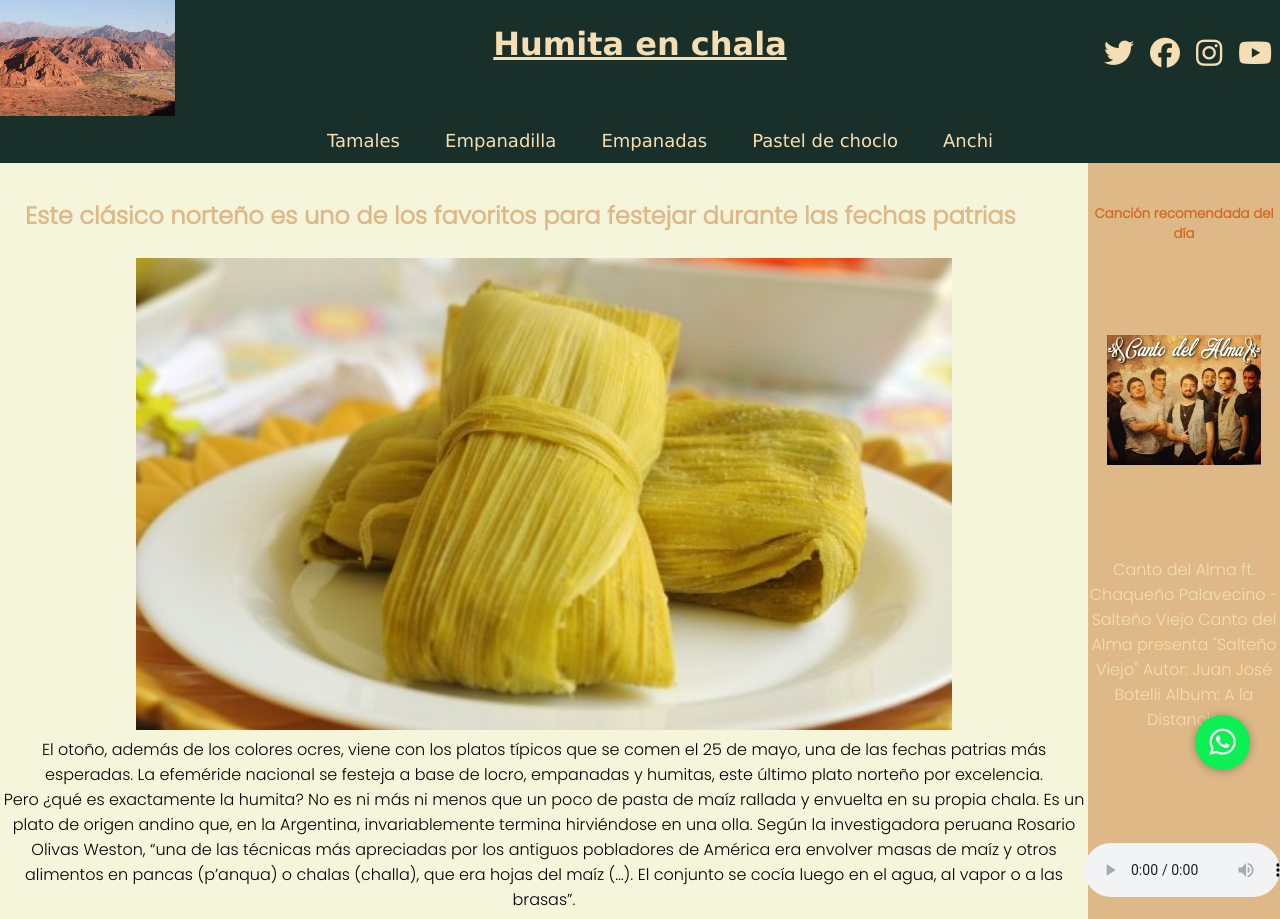
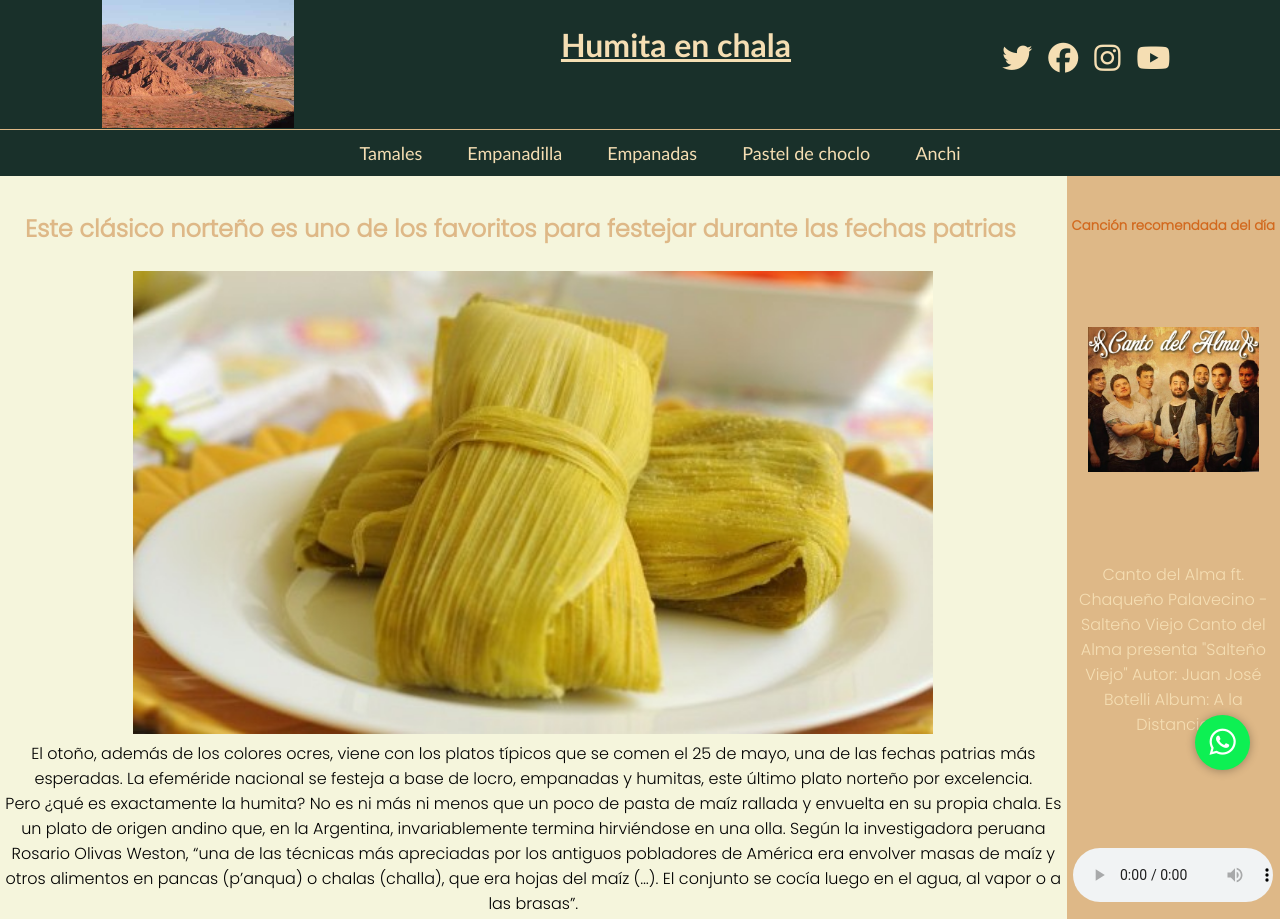
Before and after one commit to jesizf/FrontEndPd, a plain HTML site: page index.html in a window 1280 px wide. Shown: the top 919 px of the page. Drawn offline with Linux system fonts and the light colour scheme.

Commit message:
agrega fuentes

```diff
--- a/css/general.css
+++ b/css/general.css
@@ -3,17 +3,22 @@
 box-sizing: border-box;
 margin:0px;}
 body{
-    background-color:rgb(25, 48, 42);
+    background-color: burlywood;
     text-align: center;
     font-family: Verdana, Geneva, Tahoma, sans-serif;
 
 }
 
-header div{display: flex;
-flex-direction: row;
-background-color:rgb(25, 48, 42);
+header div{
+    display: flex;
+    /* flex-direction: row; */
+    background-color: rgb(25, 48, 42);
+    margin-bottom: 1px;
+    flex-wrap: wrap;
+    justify-content: space-around;
+}
 
-margin-bottom: 1px;}
+
 
 .encabezado{
     color: burlywood;
@@ -22,6 +27,9 @@ margin-bottom: 1px;}
 .logo{
     width:20%;
     justify-content: left;
+}
+header{
+    flex-wrap: wrap;
 }
 .navegador {  justify-content:center ;
 
@@ -51,7 +59,7 @@ margin-bottom: 1px;}
 .navegador li a{
     text-decoration: none;
     color:wheat;
-    font-family: Verdana, Geneva, Tahoma, sans-serif;
+    font-family: 'Trebuchet MS';
     margin-top:0px;
     flex-wrap: wrap;
 
@@ -66,7 +74,7 @@ background-color:beige;
 }
 .contenedorfull{
     display:flex;
-    width:100%;
+
 
 }
 article{
@@ -112,13 +120,14 @@ img{
 text-align: center;
 color:wheat;
 text-decoration-line: underline;
-width:70%;
+font-family:'Trebuchet MS';
+
 padding-top:25px;
 }
 .redessociales2{
 
     justify-content: flex-end;
-    width:20%;
+
     align-items: center;
 }
 .redessociales2 i{
@@ -183,7 +192,7 @@ padding-top:25px;
     /* align-self: auto; */
     justify-content: space-around;
     align-items: center;
-    width: 15%;
+    width: 17%;
 
 
 }
```
